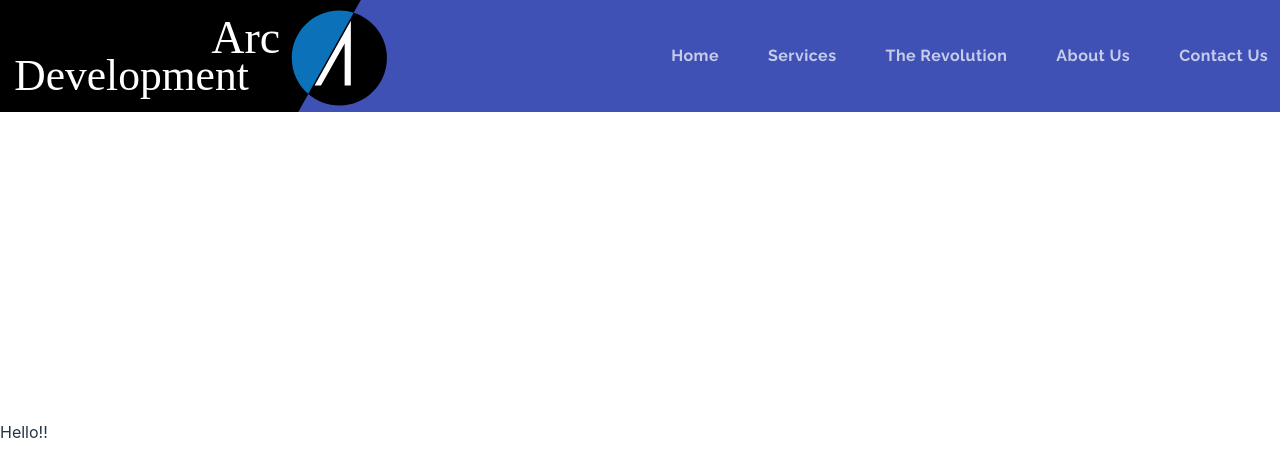
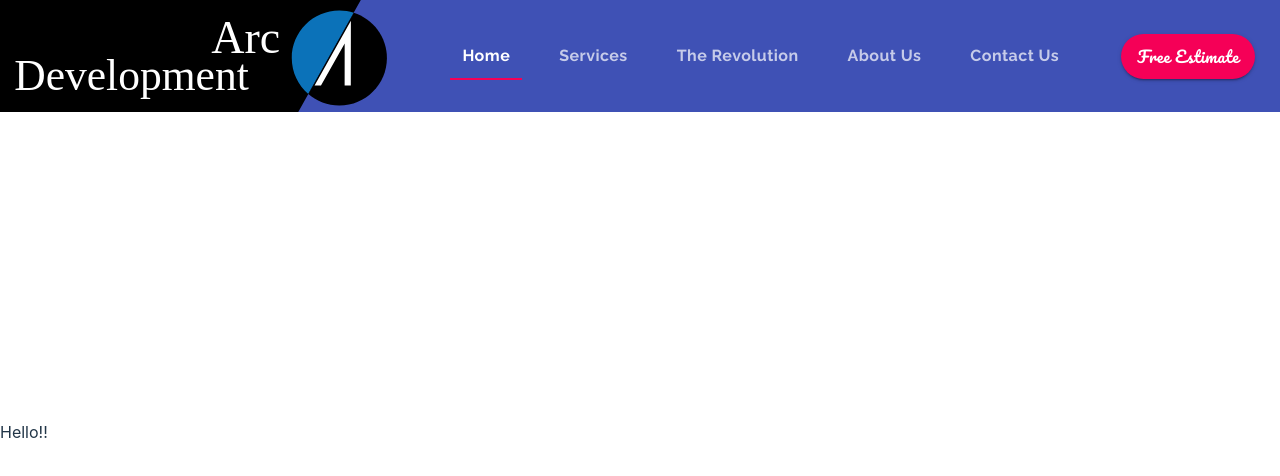
Before and after one commit to shagithubrit/freelancingSite, a React (Vite) app: page / in a window 1280 px wide. Shown: the top 476 px of the page. Built offline with nearby package versions, Linux system fonts and the light colour scheme.

Commit message:
set up active tab

```diff
--- a/src/components/ui/Header.jsx
+++ b/src/components/ui/Header.jsx
@@ -1,18 +1,17 @@
-import React from "react";
+import React, { useState } from "react";
 import { AppBar } from "@material-ui/core";
 import { Toolbar } from "@material-ui/core";
 import { useScrollTrigger } from "@material-ui/core";
 import { Tab } from "@material-ui/core";
 import { Tabs } from "@material-ui/core";
+import {Button} from "@material-ui/core";
 // import { Typography } from "@material-ui/core";
 import { makeStyles } from "@material-ui/core";
 import logo from "../../assets/logo.svg";
 
 function ElevationScroll(props) {
   const { children } = props;
-  // Note that you normally won't need to set the window ref as useScrollTrigger
-  // will default to window.
-  // This is only being set here because the demo is in an iframe.
+
   const trigger = useScrollTrigger({
     disableHysteresis: true,
     threshold: 0,
@@ -39,23 +38,37 @@ const useStyles = makeStyles((theme) => ({
     minWidth: 10,
     marginLeft: "25px"
   },
+  button: {
+    ...theme.typography.estimate,
+    borderRadius : '50px',
+    marginLeft :'50px',
+    marginRight: '25px',
+    height: '45px',
+  }
 }));
 
 export default function Header(props) {
   const classes = useStyles();
+  const [value, setValue]=useState(0);
+
+  const handleChange=(e,value)=>{
+    setValue(value);
+  }
+
   return (
     <React.Fragment>
       <ElevationScroll>
         <AppBar position="fixed">
           <Toolbar disableGutters>
             <img alt="company logo" src={logo} className={classes.logo} />
-            <Tabs className={classes.tabContainer}>
+            <Tabs value={value} onChange={handleChange} className={classes.tabContainer} indicatorColor='secondary'>
               <Tab className={classes.tab} label="Home"></Tab>
               <Tab className={classes.tab} label=" Services"></Tab>
               <Tab className={classes.tab} label="The Revolution"></Tab>
               <Tab className={classes.tab} label="About Us"></Tab>
               <Tab className={classes.tab} label="Contact Us"></Tab>
             </Tabs>
+            <Button variant="contained" color="secondary" className={classes.button}>Free Estimate </Button>
           </Toolbar>
         </AppBar>
       </ElevationScroll>
--- a/src/components/ui/Theme.jsx
+++ b/src/components/ui/Theme.jsx
@@ -17,12 +17,17 @@ export default createMuiTheme({
     },
   },
   typography: {
-    tab:{
+    tab: {
       fontFamily: "Raleway",
       textTransform: "none",
       fontWeight: 700,
-      fontSize: '1rem',
-
-    }
+      fontSize: "1rem",
+    },
+    estimate: {
+      fontFamily: "Pacifico",
+      fontSize: "1rem",
+      textTransform: "none",
+      color: "white",
+    },
   },
 });
```
